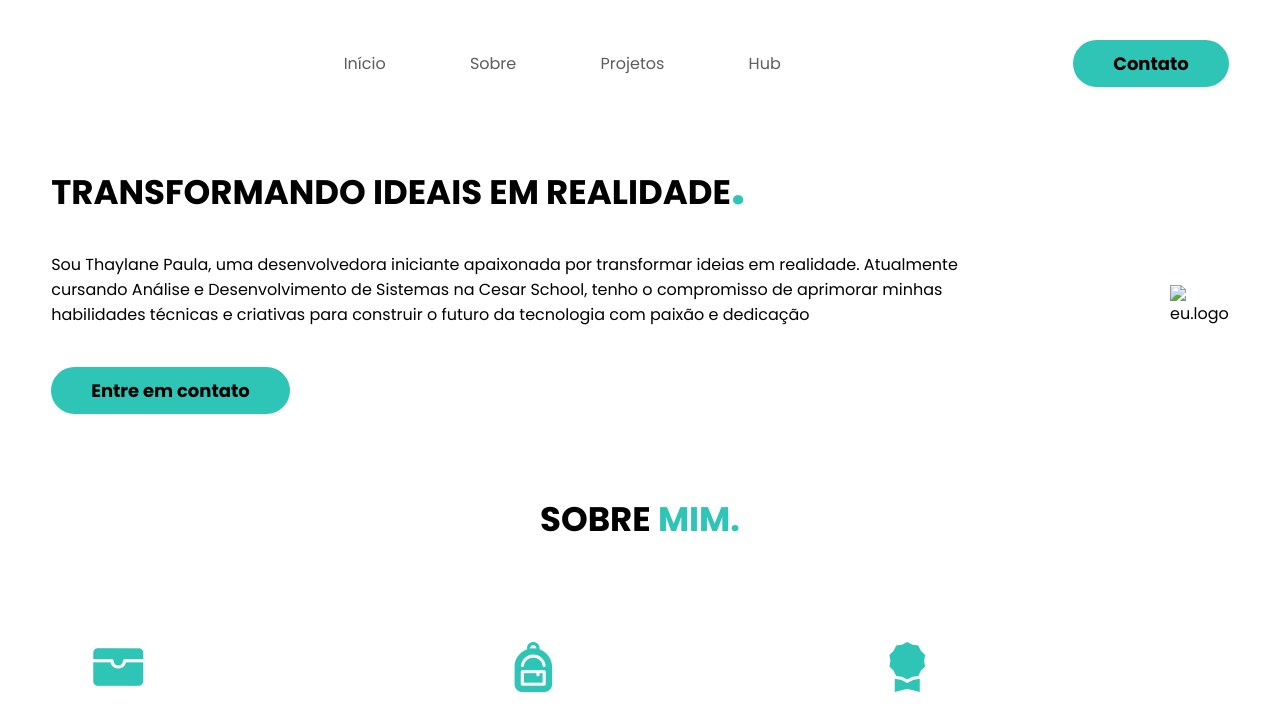
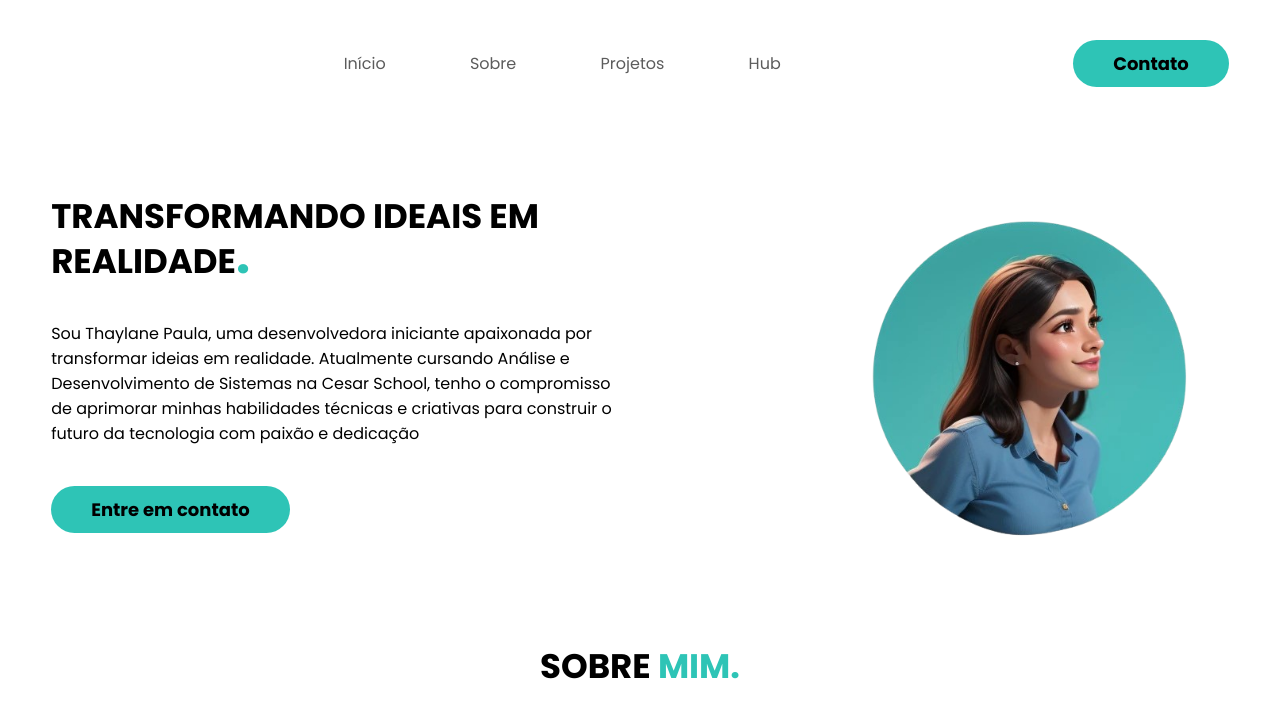
Before and after one commit to Thaylanepaula/my-site, a plain HTML site: page index.html in a window 1280 px wide. Shown: the top 719 px of the page. Drawn offline with nearby package versions, Linux system fonts and the light colour scheme; files whose address does not match are found by name.

Commit message:
Update index.html

```diff
--- a/index.html
+++ b/index.html
@@ -58,7 +58,7 @@
                     </div><!--txt-topo-site-->
 
                     <div class="img-topo-site">
-                            <img src="/images/image.png.png" alt="eu.logo" width="400px">
+                            <img src="/image.eu.png.png" alt="eu.logo" width="400px">
                     </div><!--img-topo-site-->
                 </div> <!--flex-->
             </div> <!--Interface-->
```
